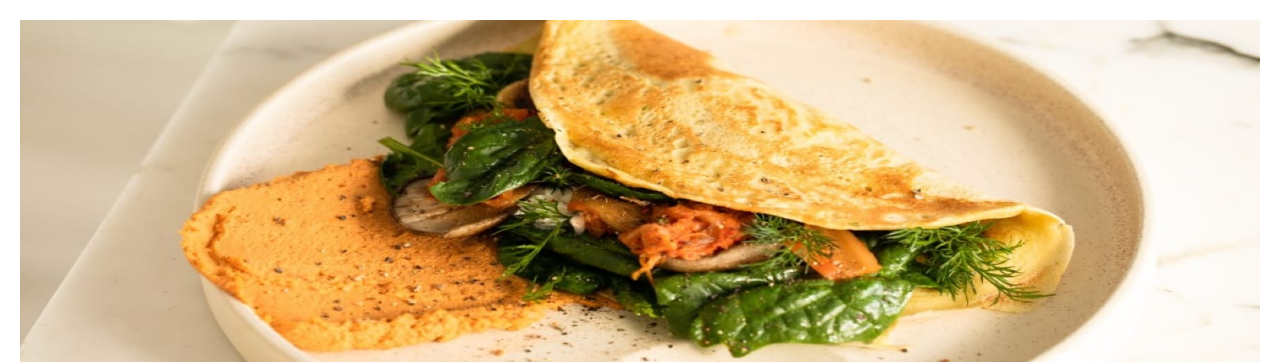
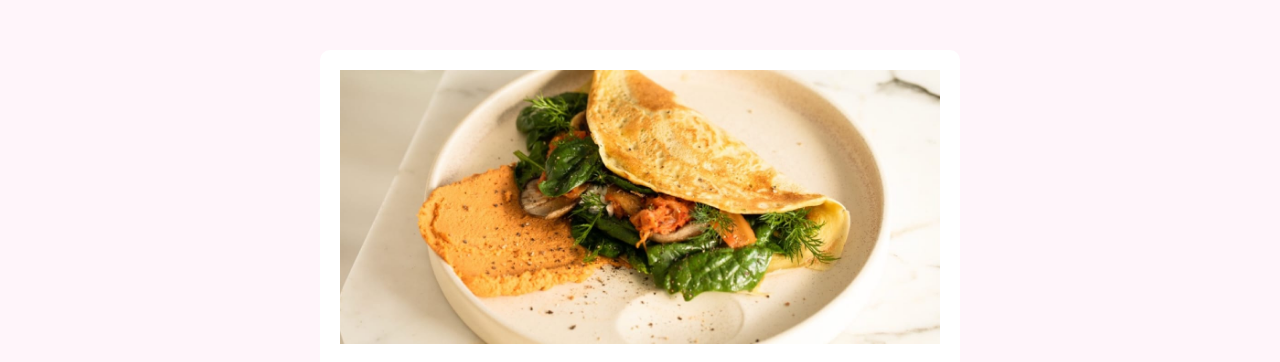
Before and after one commit to JCrotzer/Recipe-page, a plain HTML site: page index.html in a window 1280 px wide. Shown: the top 362 px of the page. Drawn offline with Linux system fonts and the light colour scheme.

Commit message:
updated css

```diff
--- a/assets/css/style.css
+++ b/assets/css/style.css
@@ -18,6 +18,10 @@ body {
   min-height: 100vh;
   width: 100vw;
   font-size: 16px;
+  display: flex;
+  flex-direction: column;
+  justify-content: center;
+  align-items: center;
 }
 
 .header-img {
@@ -174,18 +178,24 @@ hr {
 }
 
 @media screen and (min-width: 575px) {
-  /* main {
-    margin: 20px;
-  } */
+  body {
+    background-color: var(--rose-white);
+  }
+
+  main {
+    max-width: 50%;
+    background-color: white;
+    margin: 50px auto;
+    border-radius: 10px;
+  }
 
   header {
-    margin: 20px;
+    margin: 20px 20px 0 20px;
   }
 
   .header-img {
     max-width: 100%;
     max-height: 400px;
-    margin-bottom: 10px;
   }
 
   .recipe-content {
```
